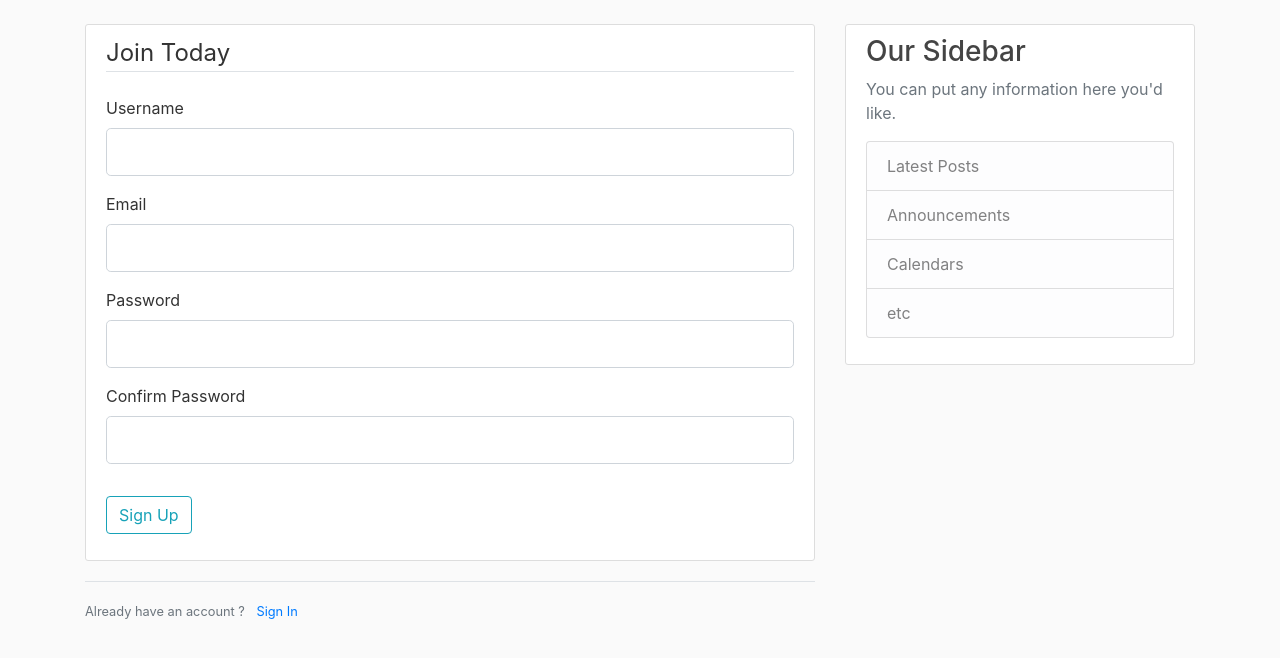
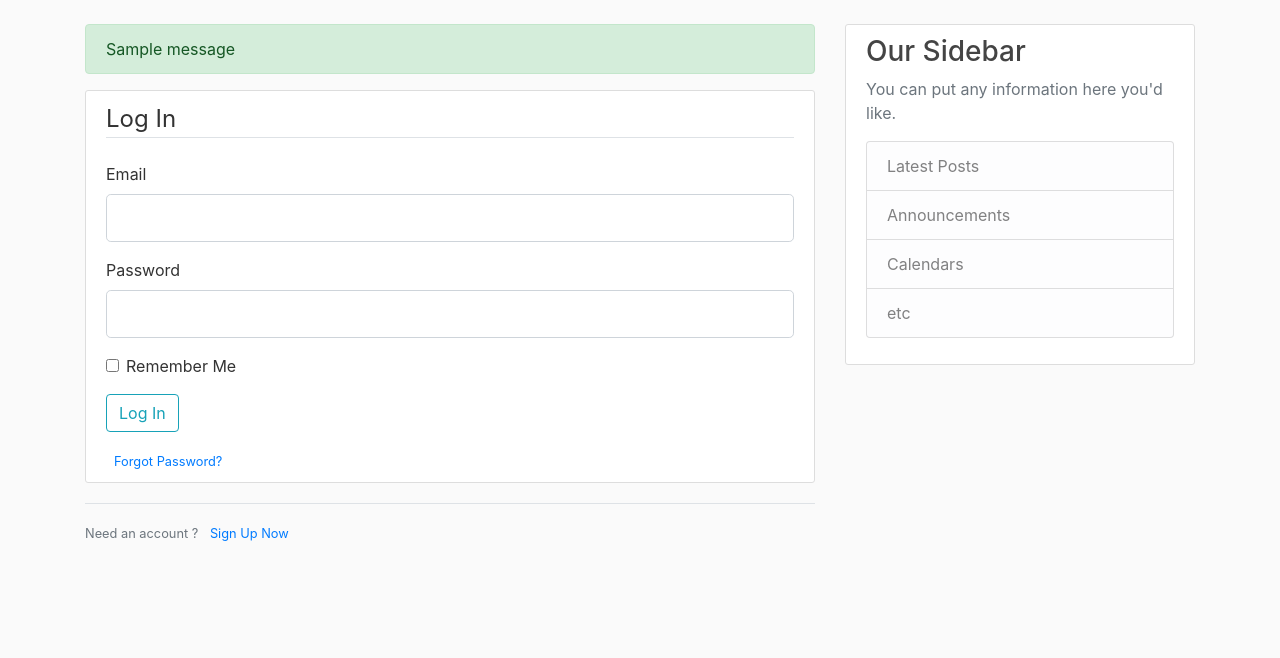
Before and after one commit to dpsahoo/Flask_Blog, a Flask app: page /login in a window 1280 px wide. Shown: the part 56-714 px from the top of the page. Run offline with Flask 2, Linux system fonts and the light colour scheme; one stand-in notice (Sample message) is shown; some libraries are stand-ins or nearby versions.

Commit message:
Finalise routes, cleanup the forms

```diff
--- a/app.py
+++ b/app.py
@@ -1,4 +1,4 @@
-from flask import Flask, render_template, url_for
+from flask import Flask, render_template, url_for, flash, redirect
 from forms import RegistrationForm, LoginForm
 
 app = Flask(__name__)
@@ -23,7 +23,7 @@ posts = [
 
 @app.route("/")
 @app.route("/home")
-def hello_world():
+def home():
     return render_template('home.html', posts=posts)
 
 
@@ -32,15 +32,25 @@ def about():
     return render_template('about.html', title='About')
 
 
-@app.route("/register")
+@app.route("/register", methods=['GET', 'POST'])
 def register():
     form = RegistrationForm()
+    # if form validates ok, redirect it to the home page(during POST)
+    if form.validate_on_submit():
+        flash(f'Account created for {form.username.data}!', 'success')
+        return redirect(url_for('home'))
     return render_template('register.html', title='Register', form=form)
 
 
-@app.route("/login")
-def register():
+@app.route("/login", methods=['GET', 'POST'])
+def login():
     form = LoginForm()
+    if form.validate_on_submit():
+        if form.email.data == 'admin@blog.com' and form.password.data == 'password':
+            flash(f'You have been logged in!', 'success')
+            return redirect(url_for('home'))
+        else:
+            flash(f'Login Unsuccessful. Please check username and password', 'danger')
     return render_template('login.html', title='Login', form=form)
 
 
--- a/templates/layout.html
+++ b/templates/layout.html
@@ -25,13 +25,13 @@
           </button>
           <div class="collapse navbar-collapse" id="navbarToggle">
             <div class="navbar-nav mr-auto">
-              <a class="nav-item nav-link" href="/">Home</a>
-              <a class="nav-item nav-link" href="/about">About</a>
+              <a class="nav-item nav-link" href="{{ url_for('home') }}">Home</a>
+              <a class="nav-item nav-link" href="{{ url_for('about') }}">About</a>
             </div>
             <!-- Navbar Right Side -->
             <div class="navbar-nav">
-              <a class="nav-item nav-link" href="/login">Login</a>
-              <a class="nav-item nav-link" href="/register">Register</a>
+              <a class="nav-item nav-link" href="{{ url_for('login') }}">Login</a>
+              <a class="nav-item nav-link" href="{{ url_for('register') }}">Register</a>
             </div>
           </div>
         </div>
@@ -40,6 +40,15 @@
     <main role="main" class="container">
       <div class="row">
         <div class="col-md-8">
+          {% with messages = get_flashed_messages(with_categories=true) %}
+              {% if messages %}
+                  {% for category, message in messages %}
+                      <div class="alert alert-{{ category }}">
+                        {{ message }}
+                      </div>
+                  {% endfor %}
+              {% endif %}
+          {% endwith %}
           {% block content %}{% endblock %}
         </div>
         <div class="col-md-4">
--- a/templates/login.html
+++ b/templates/login.html
@@ -0,0 +1,53 @@
+{% extends "layout.html" %}
+{% block content %}
+    <div class="content-section">
+        <form method="POST" action="">
+            {{ form.hidden_tag() }}
+            <fieldset class="form-group">
+                <legend class="border-bottom mb-4">Log In</legend>
+
+                <div class="form-group">
+                    {{ form.email.label(class="form-control-label") }}
+                    {% if form.email.errors %}
+                        {{ form.email(class="form-control form-control-lg is-invalid") }}
+                        <div class="invalid-feedback">
+                            {% for error in form.email.errors %}
+                                <span>{{ error }}</span>
+                            {% endfor %}
+                        </div>
+                    {% else %}
+                        {{ form.email(class="form-control form-control-lg") }}
+                    {% endif %}
+                </div>
+                <div class="form-group">
+                    {{ form.password.label(class="form-control-label") }}
+                    {% if form.password.errors %}
+                        {{ form.password(class="form-control form-control-lg is-invalid") }}
+                        <div class="invalid-feedback">
+                            {% for error in form.password.errors %}
+                                <span>{{ error }}</span>
+                            {% endfor %}
+                        </div>
+                    {% else %}
+                        {{ form.password(class="form-control form-control-lg") }}
+                    {% endif %}
+                </div>
+                <div class="form-check">
+                    {{ form.remember(class="form-check-input") }}
+                    {{ form.remember.label(class="form-check-label") }}
+                </div>
+            </fieldset>
+            <div class="form-group">
+                {{ form.submit(class="btn btn-outline-info") }}
+            </div>
+            <small class="text-muted ml-2">
+                <a href="#">Forgot Password?</a>
+            </small>
+        </form>
+    </div>
+    <div class="border-top pt-3">
+        <small class="text-muted">
+            Need an account ? <a class="ml-2" href="{{ url_for('register') }}">Sign Up Now</a>
+        </small>
+    </div>
+{% endblock content %}
--- a/templates/register.html
+++ b/templates/register.html
@@ -7,19 +7,55 @@
                 <legend class="border-bottom mb-4">Join Today</legend>
                 <div class="form-group">
                     {{ form.username.label(class="form-control-label") }}
-                    {{ form.username(class="form-control form-control-lg") }}
+                    {% if form.username.errors %}
+                        {{ form.username(class="form-control form-control-lg is-invalid") }}
+                        <div class="invalid-feedback">
+                            {% for error in form.username.errors %}
+                                <span>{{ error }}</span>
+                            {% endfor %}
+                        </div>
+                    {% else %}
+                        {{ form.username(class="form-control form-control-lg") }}
+                    {% endif %}
                 </div>
                 <div class="form-group">
                     {{ form.email.label(class="form-control-label") }}
-                    {{ form.email(class="form-control form-control-lg") }}
+                    {% if form.email.errors %}
+                        {{ form.email(class="form-control form-control-lg is-invalid") }}
+                        <div class="invalid-feedback">
+                            {% for error in form.email.errors %}
+                                <span>{{ error }}</span>
+                            {% endfor %}
+                        </div>
+                    {% else %}
+                        {{ form.email(class="form-control form-control-lg") }}
+                    {% endif %}
                 </div>
                 <div class="form-group">
                     {{ form.password.label(class="form-control-label") }}
-                    {{ form.password(class="form-control form-control-lg") }}
+                    {% if form.password.errors %}
+                        {{ form.password(class="form-control form-control-lg is-invalid") }}
+                        <div class="invalid-feedback">
+                            {% for error in form.password.errors %}
+                                <span>{{ error }}</span>
+                            {% endfor %}
+                        </div>
+                    {% else %}
+                        {{ form.password(class="form-control form-control-lg") }}
+                    {% endif %}
                 </div>
                 <div class="form-group">
                     {{ form.confirm_password.label(class="form-control-label") }}
-                    {{ form.confirm_password(class="form-control form-control-lg") }}
+                    {% if form.confirm_password.errors %}
+                        {{ form.confirm_password(class="form-control form-control-lg is-invalid") }}
+                        <div class="invalid-feedback">
+                            {% for error in form.confirm_password.errors %}
+                                <span>{{ error }}</span>
+                            {% endfor %}
+                        </div>
+                    {% else %}
+                        {{ form.confirm_password(class="form-control form-control-lg") }}
+                    {% endif %}
                 </div>
             </fieldset>
             <div class="form-group">
```
